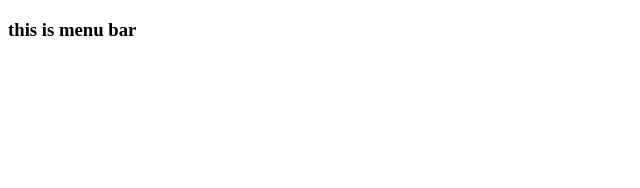
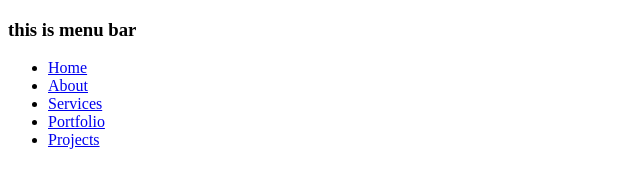
Before and after one commit to msalahuddin410/test1, a plain HTML site: page index.html in a window 1280 px wide. Shown: the whole page, without its empty margins (0-640 px from the left). Drawn offline with Linux system fonts and the light colour scheme.

Commit message:
Add menubar

```diff
--- a/index.html
+++ b/index.html
@@ -9,6 +9,13 @@
 <body>
     <div class="menu">
         <h3>this is menu bar</h3>
+        <ul>
+            <li><a href="Home">Home</a></li>
+            <li><a href="#">About</a></li>
+            <li><a href="#">Services</a></li>
+            <li><a href="#">Portfolio</a></li>
+            <li><a href="#">Projects</a></li>
+        </ul>
     </div>
 </body>
 </html>
```
